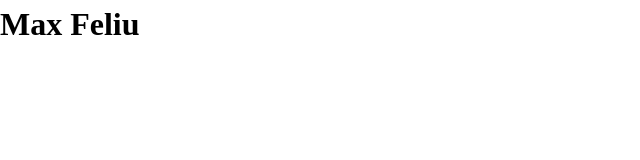
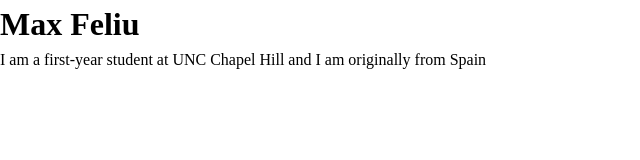
Before and after one commit to maxfelium/my-first-website, a plain HTML site: page src/index.html in a window 1280 px wide. Shown: the whole page, without its empty margins (0-640 px from the left). Drawn offline with Linux system fonts and the light colour scheme.

Commit message:
paragraph about me

```diff
--- a/src/index.html
+++ b/src/index.html
@@ -11,4 +11,7 @@
   </head>
   <body></body>
   <h1>Max Feliu</h1>
+  <p>
+    I am a first-year student at UNC Chapel Hill and I am originally from Spain
+  </p>
 </html>
```
